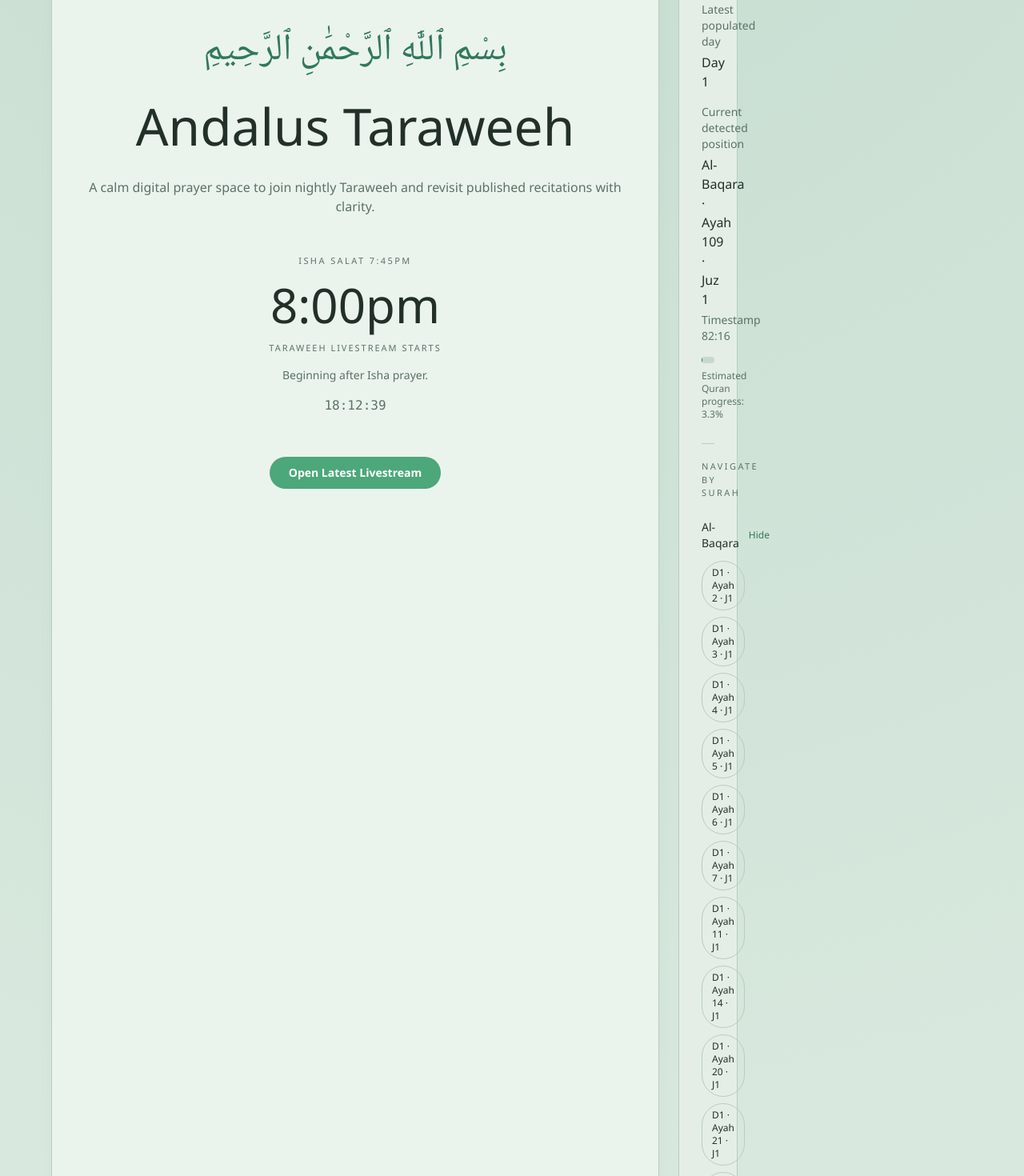
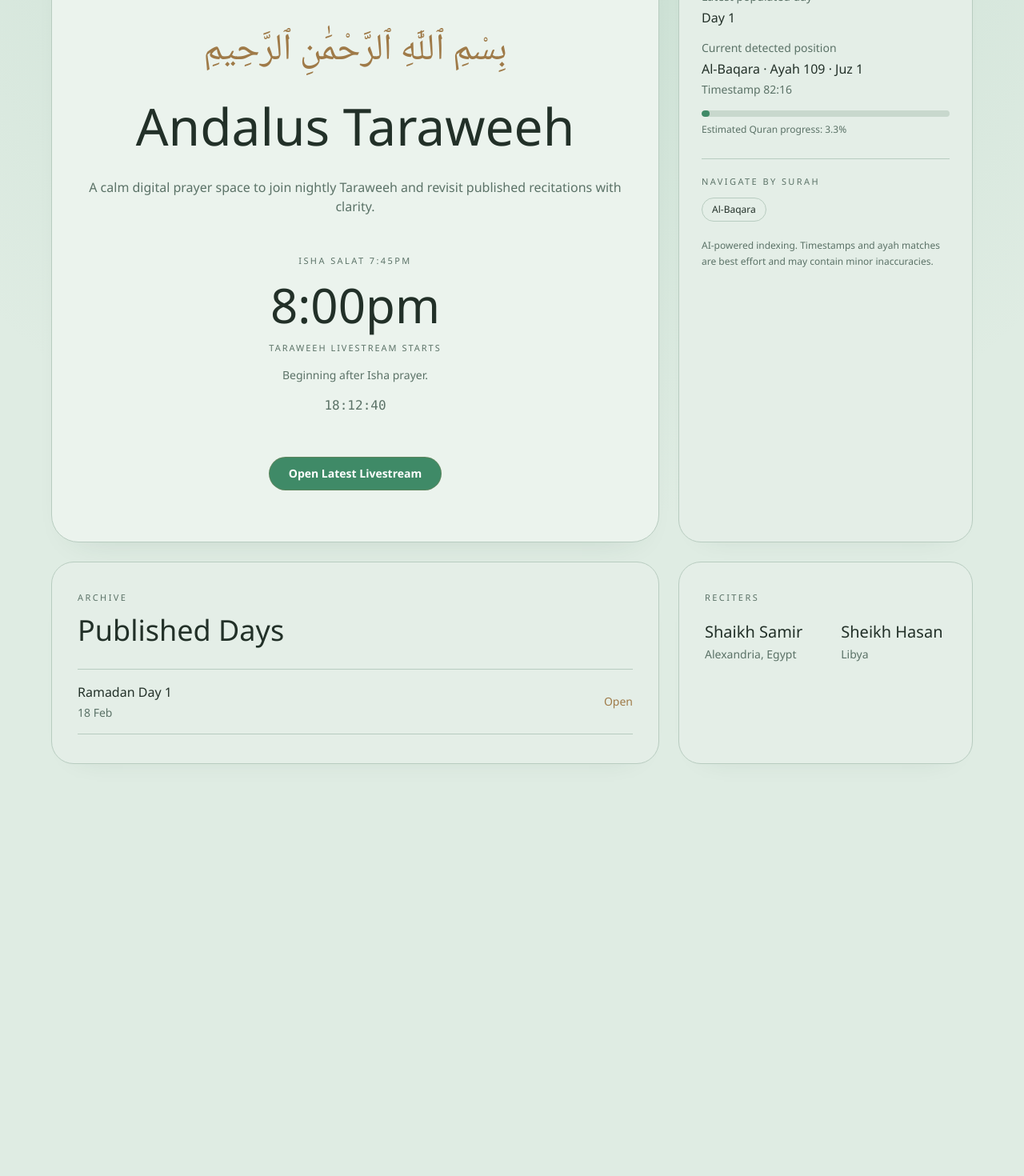
Before and after one commit to Himikid/andalus-taraweeh, a Next.js app: page / in a window 1280 px wide. Shown: the part 160-1630 px from the top of the page at 80% size. After the commit the page ends 1195 px from the top, so only its background shows below. Built offline with nearby package versions, Linux system fonts and the light colour scheme.

Commit message:
feat: refine UI palette, add live preview page, and simplify surah navigation

```diff
--- /dev/null
+++ b/app/live-on-preview/page.tsx
@@ -0,0 +1,57 @@
+import Link from "next/link";
+import VideoPlayer from "@/components/day/VideoPlayer";
+
+const PLACEHOLDER_VIDEO_ID = "WJGS2B673Zg";
+
+export default function LiveOnPreviewPage() {
+  return (
+    <main className="app-shell px-5 py-12 sm:px-8 sm:py-16 lg:py-20">
+      <div className="mx-auto w-full max-w-6xl">
+        <div className="grid gap-6 lg:grid-cols-12">
+          <section className="hero-shell px-6 py-12 sm:px-10 sm:py-14 lg:col-span-8">
+            <div className="mx-auto flex w-full max-w-3xl flex-col gap-8 text-center">
+              <p className="label-caps">Live Preview Only</p>
+              <h1 className="font-[var(--font-heading)] text-[2.35rem] leading-[1.04] text-ivory sm:text-[3.1rem]">
+                Andalus Taraweeh Is Live
+              </h1>
+              <p className="mx-auto max-w-xl text-sm leading-7 text-muted sm:text-base">
+                This is a private design preview showing the live-state home experience with a placeholder stream.
+              </p>
+
+              <div className="mx-auto w-full max-w-2xl rounded-2xl border border-line bg-charcoalLift px-6 py-5">
+                <p className="label-caps">Now Streaming</p>
+                <p className="mt-2 text-2xl text-ivory sm:text-3xl">Taraweeh – Day 1</p>
+                <p className="mt-1 text-sm text-muted">Join live now or continue from the latest indexed timestamp.</p>
+              </div>
+
+              <div className="flex flex-wrap items-center justify-center gap-3">
+                <Link
+                  href="/day/1"
+                  className="rounded-full border border-sand/30 bg-green px-6 py-2.5 text-sm font-semibold text-white hover:bg-[#377557]"
+                >
+                  Open Live Stream
+                </Link>
+                <Link href="/" className="rounded-full border border-line px-6 py-2.5 text-sm text-ivory hover:border-sand hover:text-sand">
+                  Back Home
+                </Link>
+              </div>
+            </div>
+          </section>
+
+          <section className="tile-shell px-6 py-7 sm:px-7 sm:py-8 lg:col-span-4">
+            <p className="label-caps">Live Session Notes</p>
+            <ul className="mt-4 space-y-3 text-sm leading-7 text-muted">
+              <li>Placeholder stream uses Day 1 video.</li>
+              <li>UI keeps the same tone as the main site.</li>
+              <li>No navigation entry is shown for this preview page.</li>
+            </ul>
+          </section>
+
+          <section className="lg:col-span-12">
+            <VideoPlayer videoId={PLACEHOLDER_VIDEO_ID} />
+          </section>
+        </div>
+      </div>
+    </main>
+  );
+}
--- a/app/page.tsx
+++ b/app/page.tsx
@@ -21,7 +21,10 @@ export default function HomePage() {
 
               <div className="flex flex-wrap items-center justify-center gap-3 pt-1">
                 {latestDay ? (
-                  <Link href={`/day/${latestDay}`} className="rounded-full bg-[#4ca77b] px-6 py-2.5 text-sm font-semibold text-white">
+                  <Link
+                    href={`/day/${latestDay}`}
+                    className="rounded-full border border-sand/30 bg-green px-6 py-2.5 text-sm font-semibold text-white hover:bg-[#377557]"
+                  >
                     Open Latest Livestream
                   </Link>
                 ) : (
@@ -33,7 +36,7 @@ export default function HomePage() {
             </div>
           </section>
 
-          <QuranInsights />
+          <QuranInsights className="lg:col-span-4" />
 
           <section id="published-days" className="tile-shell px-6 py-8 sm:px-8 sm:py-9 lg:col-span-8">
             <div className="space-y-3">
@@ -50,7 +53,7 @@ export default function HomePage() {
                         <p className="text-sm font-medium text-ivory sm:text-base">Ramadan Day {day}</p>
                         <p className="mt-1 text-sm text-muted">{getDateForRamadanDay(day)}</p>
                       </div>
-                      <span className="text-sm text-green">Open</span>
+                      <span className="text-sm text-sand">Open</span>
                     </Link>
                   </li>
                 ))}
--- a/components/day/DaySelector.tsx
+++ b/components/day/DaySelector.tsx
@@ -22,7 +22,7 @@ export default function DaySelector({ days, selectedDay, onDayChange }: DaySelec
         id="day-selector"
         value={selectedDay}
         onChange={(event) => onDayChange(Number(event.target.value))}
-        className="mt-3 w-full rounded-xl border border-line bg-charcoalLift px-4 py-3 text-sm text-ivory outline-none focus:border-green"
+        className="mt-3 w-full rounded-xl border border-line bg-charcoalLift px-4 py-3 text-sm text-ivory outline-none focus:border-sand"
       >
         {safeDays.map((day) => (
           <option key={day} value={day}>
--- a/components/day/PrayerStarts.tsx
+++ b/components/day/PrayerStarts.tsx
@@ -39,7 +39,7 @@ export default function PrayerStarts({ prayers, reciterSwitches = [], title = "R
             key={`${prayer.label}-${prayer.start}`}
             type="button"
             onClick={() => onSeek?.(prayer.start)}
-            className="rounded-full border border-line px-3 py-1.5 text-xs text-ivory hover:border-green hover:text-green"
+            className="rounded-full border border-line px-3 py-1.5 text-xs text-ivory hover:border-sand hover:text-sand"
           >
             {prayer.label} - {formatTime(prayer.start)}
           </button>
@@ -55,7 +55,7 @@ export default function PrayerStarts({ prayers, reciterSwitches = [], title = "R
                 key={`${switchPoint.time}-${switchPoint.from}-${switchPoint.to}`}
                 type="button"
                 onClick={() => onSeek?.(switchPoint.time)}
-                className="rounded-full border border-line px-3 py-1.5 text-xs text-ivory hover:border-green hover:text-green"
+                className="rounded-full border border-line px-3 py-1.5 text-xs text-ivory hover:border-sand hover:text-sand"
               >
                 {formatTime(switchPoint.time)} · {switchPoint.from} to {switchPoint.to}
               </button>
--- a/components/day/SurahIndex.tsx
+++ b/components/day/SurahIndex.tsx
@@ -76,7 +76,7 @@ export default function SurahIndex({ markers, onSeek }: SurahIndexProps) {
                 className="flex w-full items-center justify-between gap-4 text-left"
               >
                 <span className="text-sm text-ivory sm:text-base">{group.surah}</span>
-                <span className="text-xs text-green">{isOpen ? "Hide" : "Show"}</span>
+                <span className="text-xs text-sand">{isOpen ? "Hide" : "Show"}</span>
               </button>
 
               {isOpen ? (
@@ -86,7 +86,7 @@ export default function SurahIndex({ markers, onSeek }: SurahIndexProps) {
                       key={`${group.surah}-${marker.ayah}`}
                       type="button"
                       onClick={() => onSeek?.(marker.time)}
-                      className="rounded-full border border-line px-3 py-1.5 text-xs text-ivory hover:border-green hover:text-green"
+                      className="rounded-full border border-line px-3 py-1.5 text-xs text-ivory hover:border-sand hover:text-sand"
                     >
                       Ayah {marker.ayah} - {formatTime(marker.time)}
                     </button>
--- a/components/home/Header.tsx
+++ b/components/home/Header.tsx
@@ -3,7 +3,7 @@ export default function Header() {
     <header className="mx-auto flex w-full max-w-3xl flex-col items-center gap-6 text-center">
       <p className="label-caps">Andalus Centre Glasgow</p>
 
-      <p className="arabic-basmala text-[2.2rem] leading-relaxed text-green sm:text-[2.9rem]">
+      <p className="arabic-basmala text-[2.2rem] leading-relaxed text-sand sm:text-[2.9rem]">
         بِسْمِ ٱللَّٰهِ ٱلرَّحْمَٰنِ ٱلرَّحِيمِ
       </p>
 
--- a/components/home/QuranInsights.tsx
+++ b/components/home/QuranInsights.tsx
@@ -9,6 +9,10 @@ type Marker = {
   surah: string;
   ayah: number;
   juz?: number;
+};
+
+type QuranInsightsProps = {
+  className?: string;
 };
 
 type DayPayload = {
@@ -33,10 +37,9 @@ function formatTime(seconds: number) {
   return `${mins}:${secs.toString().padStart(2, "0")}`;
 }
 
-export default function QuranInsights() {
+export default function QuranInsights({ className = "" }: QuranInsightsProps) {
   const [latest, setLatest] = useState<LatestPosition | null>(null);
-  const [surahMap, setSurahMap] = useState<Record<string, SurahEntry[]>>({});
-  const [openSurah, setOpenSurah] = useState<string | null>(null);
+  const [surahStarts, setSurahStarts] = useState<Record<string, SurahEntry>>({});
 
   useEffect(() => {
     let active = true;
@@ -62,7 +65,7 @@ export default function QuranInsights() {
       if (!active) return;
       if (!records.length) {
         setLatest(null);
-        setSurahMap({});
+        setSurahStarts({});
         return;
       }
 
@@ -70,7 +73,7 @@ export default function QuranInsights() {
       const latestMarker = latestRecord.markers[latestRecord.markers.length - 1];
       setLatest({ day: latestRecord.day, marker: latestMarker });
 
-      const grouped: Record<string, SurahEntry[]> = {};
+      const starts: Record<string, SurahEntry> = {};
       records
         .slice()
         .reverse()
@@ -78,22 +81,18 @@ export default function QuranInsights() {
           markers.forEach((marker) => {
             const key = marker.surah;
             const entry: SurahEntry = { day, time: marker.time, ayah: marker.ayah, juz: marker.juz };
-            if (!grouped[key]) grouped[key] = [];
-            grouped[key].push(entry);
+            const existing = starts[key];
+            if (!existing) {
+              starts[key] = entry;
+              return;
+            }
+            if (day < existing.day || (day === existing.day && entry.time < existing.time)) {
+              starts[key] = entry;
+            }
           });
         });
 
-      for (const surah of Object.keys(grouped)) {
-        grouped[surah] = grouped[surah].sort((a, b) => {
-          if (a.day !== b.day) return a.day - b.day;
-          if (a.ayah !== b.ayah) return a.ayah - b.ayah;
-          return a.time - b.time;
-        });
-      }
-
-      setSurahMap(grouped);
-      const firstSurah = Object.keys(grouped)[0] ?? null;
-      setOpenSurah(firstSurah);
+      setSurahStarts(starts);
     }
 
     load();
@@ -109,7 +108,7 @@ export default function QuranInsights() {
   }, [latest]);
 
   return (
-    <section className="tile-shell px-6 py-7 sm:px-7 sm:py-8">
+    <section className={`tile-shell px-6 py-7 sm:px-7 sm:py-8 ${className}`}>
       <p className="label-caps">Quran Progress</p>
 
       {latest ? (
@@ -141,39 +140,20 @@ export default function QuranInsights() {
 
       <div className="mt-7 border-t border-line pt-5">
         <p className="label-caps">Navigate By Surah</p>
-        {Object.keys(surahMap).length ? (
-          <ul className="mt-3 divide-y divide-line">
-            {Object.entries(surahMap).map(([surah, entries]) => {
-              const isOpen = openSurah === surah;
-              return (
-                <li key={surah} className="py-3">
-                  <button
-                    type="button"
-                    onClick={() => setOpenSurah(isOpen ? null : surah)}
-                    className="flex w-full items-center justify-between gap-3 text-left"
-                  >
-                    <span className="text-sm text-ivory">{surah}</span>
-                    <span className="text-xs text-green">{isOpen ? "Hide" : "Open"}</span>
-                  </button>
-
-                  {isOpen ? (
-                    <div className="mt-3 flex flex-wrap gap-2">
-                      {entries.map((entry, index) => (
-                        <Link
-                          key={`${surah}-${entry.day}-${entry.ayah}-${entry.time}-${index}`}
-                          href={`/day/${entry.day}?t=${entry.time}`}
-                          className="rounded-full border border-line px-3 py-1.5 text-xs text-ivory hover:border-green hover:text-green"
-                        >
-                          D{entry.day} · Ayah {entry.ayah}
-                          {entry.juz ? ` · J${entry.juz}` : ""}
-                        </Link>
-                      ))}
-                    </div>
-                  ) : null}
-                </li>
-              );
-            })}
-          </ul>
+        {Object.keys(surahStarts).length ? (
+          <div className="mt-3 max-h-[26rem] overflow-y-auto pr-1">
+            <div className="flex flex-wrap gap-2">
+              {Object.entries(surahStarts).map(([surah, entry]) => (
+                <Link
+                  key={`${surah}-${entry.day}-${entry.time}`}
+                  href={`/day/${entry.day}?t=${entry.time}`}
+                  className="rounded-full border border-line px-3 py-1.5 text-xs text-ivory hover:border-sand hover:text-sand"
+                >
+                  {surah}
+                </Link>
+              ))}
+            </div>
+          </div>
         ) : (
           <p className="mt-3 text-sm text-muted">Surah navigation will appear after indexing.</p>
         )}
--- a/components/shared/RecitersInfo.tsx
+++ b/components/shared/RecitersInfo.tsx
@@ -9,7 +9,7 @@ export default function RecitersInfo({ compact = false }: RecitersInfoProps) {
 
       <div className={`mt-5 flex flex-col gap-7 ${compact ? "" : "sm:flex-row sm:items-start sm:gap-12"}`}>
         <article>
-          <p className="text-lg font-medium text-ivory sm:text-xl">Shaikh Samier</p>
+          <p className="text-lg font-medium text-ivory sm:text-xl">Shaikh Samir</p>
           <p className="mt-1 text-sm text-muted">Alexandria, Egypt</p>
         </article>
 
--- a/tailwind.config.ts
+++ b/tailwind.config.ts
@@ -13,7 +13,9 @@ const config: Config = {
         charcoalLift: "#e4eee7",
         ivory: "#223028",
         muted: "#5b7267",
-        green: "#2f7a59",
+        green: "#3f8a67",
+        sand: "#9f7a48",
+        sandSoft: "#c6ab84",
         line: "#b8ccc0"
       }
     }
```
